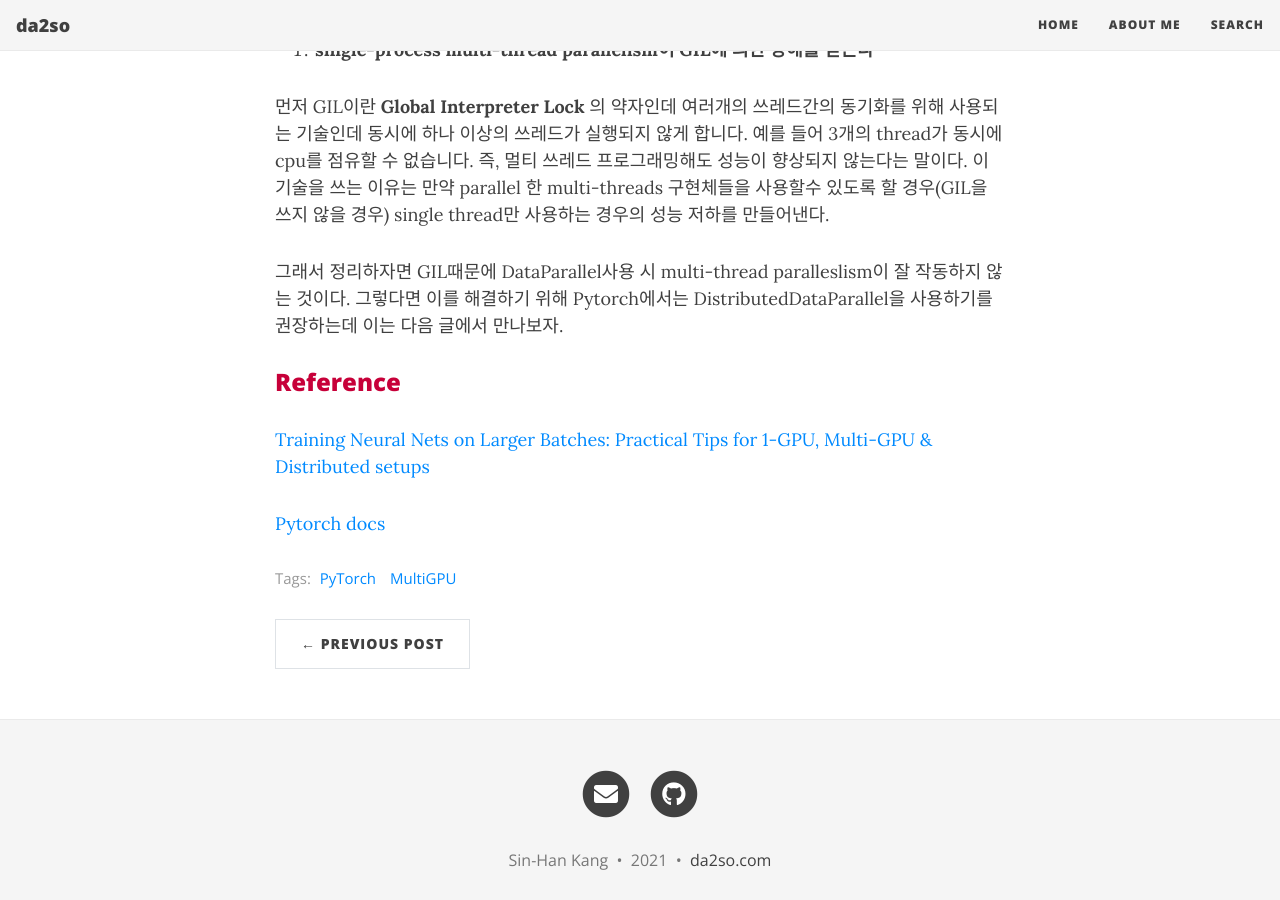
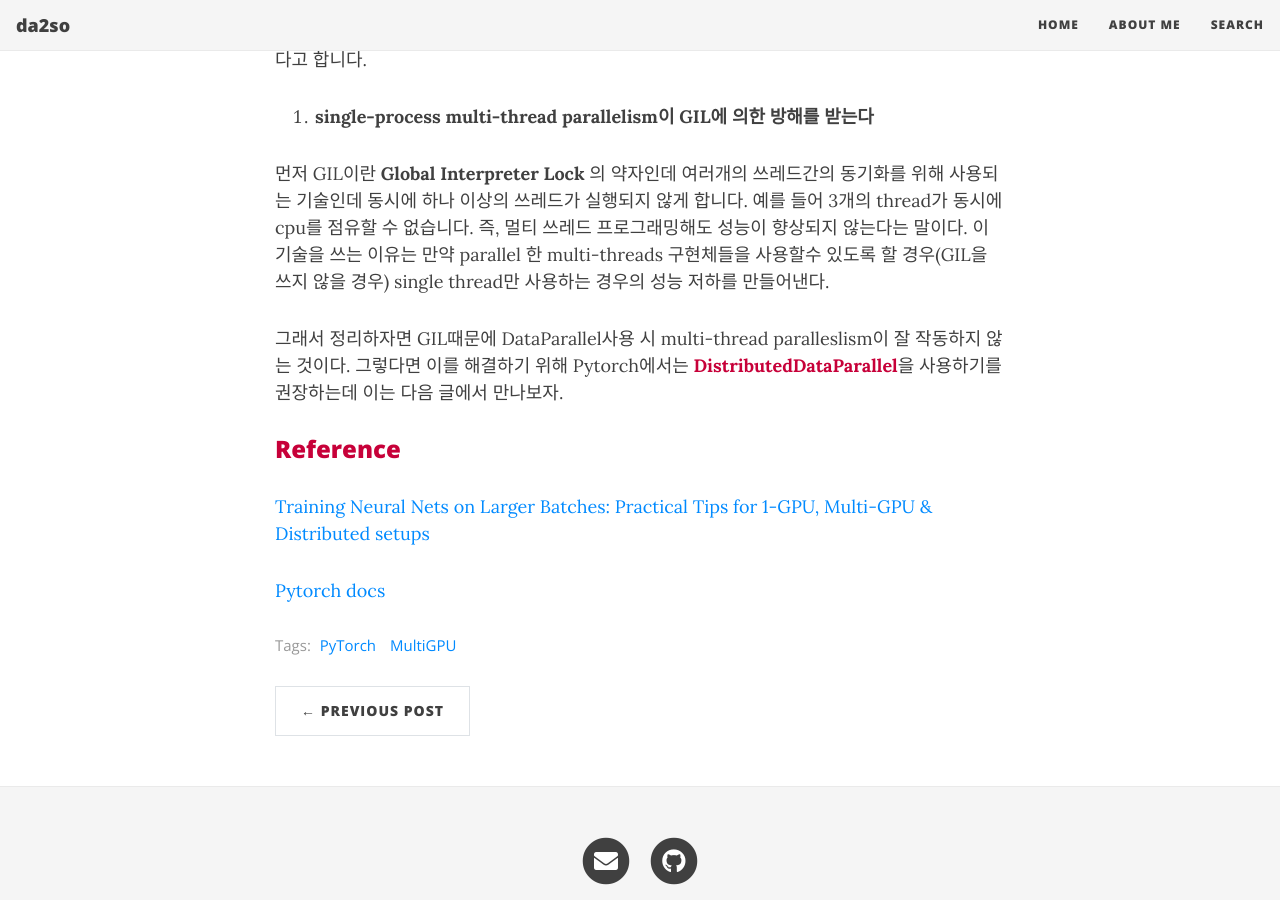
Before and after one commit to da2so/da2so.github.io, a Jekyll site: the page built from _posts/2021-09-23-Pytorch_MultiGPU.md, in a window 1280 px wide and 900 px high, scrolled down 6047 px. Built offline with Jekyll 4.4.1, drawn with Linux system fonts in a browser that asks for light colours; nearby versions of some CDN libraries.

Commit message:
Update files

```diff
--- a/_posts/2021-09-23-Pytorch_MultiGPU.md
+++ b/_posts/2021-09-23-Pytorch_MultiGPU.md
@@ -129,7 +129,7 @@
 Mobilenetv2 model에서 총 10epoch을 돌려 Single-GPU와 Multi-GPU의 elapse time를 비교하겠습니다.
 
 
-![1](https://da2so.github.io/assets/post_img/2021-09-23-Pytorch_MultiGPU/5.png){: .mx-auto.d-block width="80%" :}
+![1](https://da2so.github.io/assets/post_img/2021-09-23-Pytorch_MultiGPU/5.png){: .mx-auto.d-block width="100%" :}
 
 
 위의 그림에서 볼 수 있듯이 같은 batch일 경우는 Multi-GPU의 효과를 보기 힘드네요. 추측해본건데 같은 batch일경우
@@ -162,7 +162,7 @@
 예를 들어 3개의 thread가 동시에 cpu를 점유할 수 없습니다. 즉, 멀티 쓰레드 프로그래밍해도 성능이 향상되지 않는다는 말이다.
 이 기술을 쓰는 이유는 만약 parallel 한 multi-threads 구현체들을 사용할수 있도록 할 경우(GIL을 쓰지 않을 경우) single thread만 사용하는 경우의 성능 저하를 만들어낸다.
 
-그래서 정리하자면 GIL때문에 DataParallel사용 시 multi-thread paralleslism이 잘 작동하지 않는 것이다. 그렇다면 이를 해결하기 위해 Pytorch에서는 DistributedDataParallel을 사용하기를
+그래서 정리하자면 GIL때문에 DataParallel사용 시 multi-thread paralleslism이 잘 작동하지 않는 것이다. 그렇다면 이를 해결하기 위해 Pytorch에서는 <span style="color:#C70039">**DistributedDataParallel**</span>을 사용하기를
 권장하는데 이는 다음 글에서 만나보자.
 
 
```
Also changed, not shown: assets/post_img/2021-09-23-Pytorch_MultiGPU/6.png.
